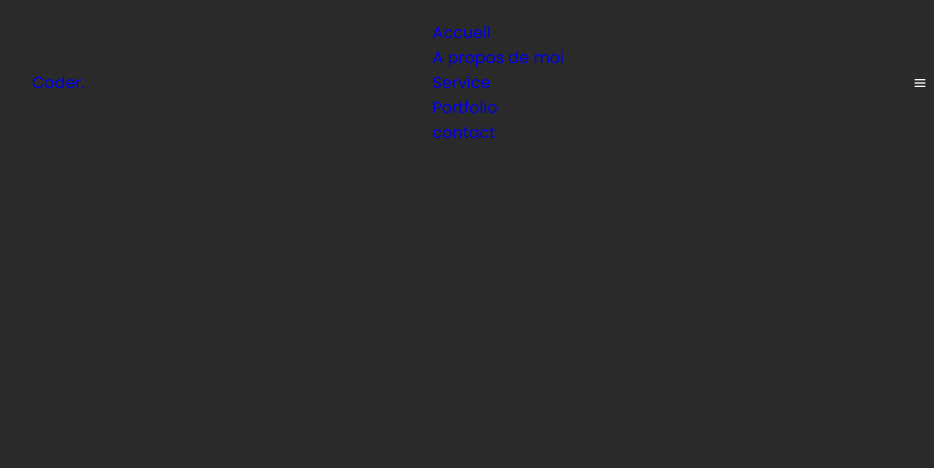
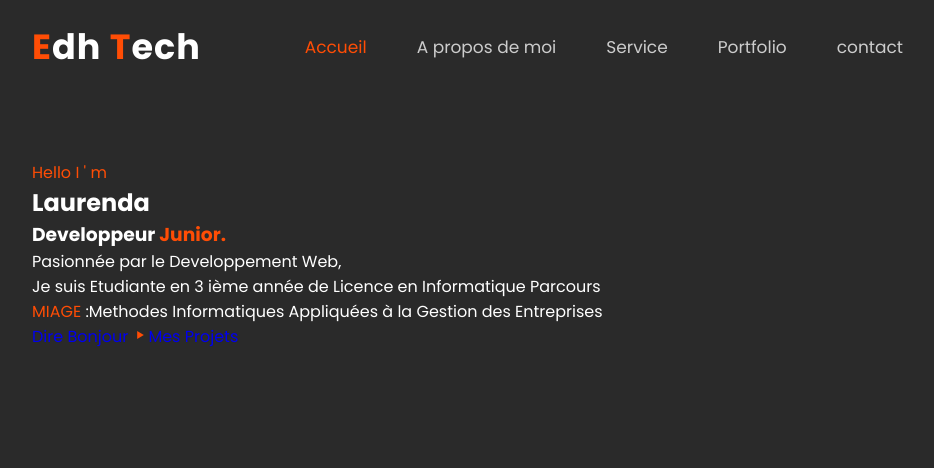
Before and after one commit to Laurenda16/MyPortfolio, a PHP site: page / in a window 1280 px wide. Shown: the top 468 px of the page, without its empty margins (160-1094 px from the left). Run offline with PHP 8.4, Linux system fonts and the light colour scheme.

Commit message:
la page d'accueil

```diff
--- a/css/style.css
+++ b/css/style.css
@@ -42,8 +42,53 @@ padding: 20px 15% ;
 border-bottom: 1px solid transparent;
 transition: all 45s ease;
 }
+.logo
+{
+    color: var(--text-color);
+    font-size: 35px;
+    font-weight: 700;
+    letter-spacing: 1px;
+}
+
+span
+{
+color: var(--main-color);
+}
+
 
 .navlist
 {
+display: flex;
+}
+.navlist a
+{
+color: var(--second-color);
+font-size: 17px;
+font-weight: 500px;
+margin: 0 25px;
+transition: all .45s ease;
+}
+.navlist a:hover
+{
+color: var(--main-color);
 
 }
+.navlist a.active
+{
+color: var(--main-color);
+
+}
+#menu-icon
+{
+font-size: 35px;
+color: var(--text-color);
+z-index: 10001;
+cursor: pointer;
+margin-left: 25px;
+display: none;
+}
+/************Acceuil************/
+section
+{
+padding: 160px 15% 120px;
+}
--- a/index.php
+++ b/index.php
@@ -16,7 +16,7 @@
 <body>
     <!-------en tete-------->
     <header>
-        <a href="#" class="logo">Cod<span>e</span>r.</a>
+        <a href="#" class="logo"><span>E</span>dh <span>T</span>ech</a>
 
         <ul class="navlist">
             <li><a href="#home" class="active">Accueil</a></li>
@@ -31,7 +31,29 @@
 
     </header>
     <!--------Fin en tete------->
+    <!-------Accueil-------->
+    <section class="home" id="home">
+        <div class="home-text">
+            <div class="slice">
+                <span class="one">Hello</span>
+                <span class="two">I ' m</span>
+            </div>
+            <h1>Laurenda</h1>
+            <h3>Developpeur <span>Junior.</span> </h3>
+            <p>Pasionnée par le Developpement Web,<br> Je suis Etudiante en 3 ième année de Licence en Informatique Parcours
+                <br><span> MIAGE </span> :Methodes Informatiques Appliquées à la Gestion des Entreprises
+            </p>
+            <div class="button">
+                <a href="#" class="btn">Dire Bonjour</a>
+                <a href="#" class="btn2"><span><i class='bx bx-play'></i></span>Mes Projets </a>
 
+            </div>
+        </div>
+
+    </section>
+
+
+    <!-------Accueil-------->
 
 
 
```
Also changed, not shown: 1 other file.
